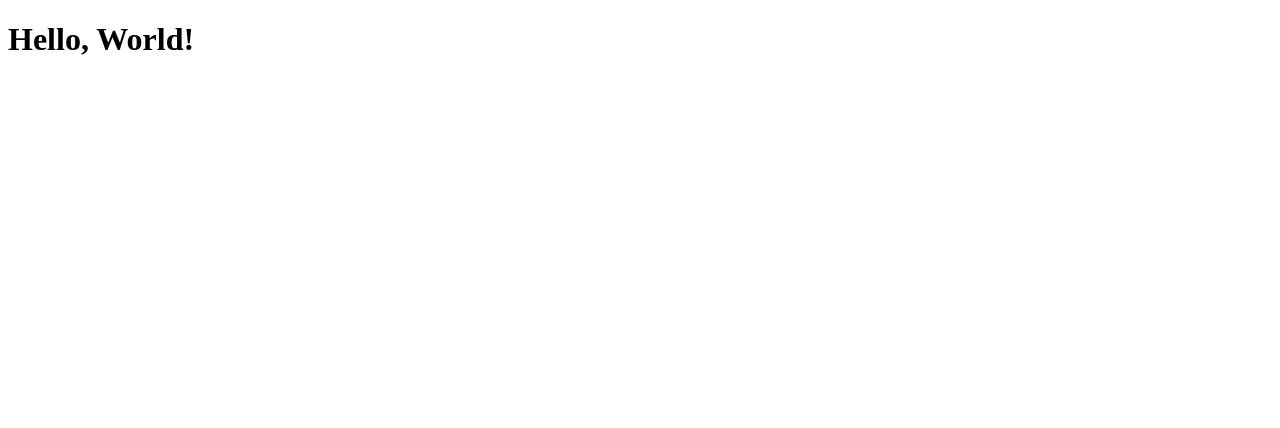
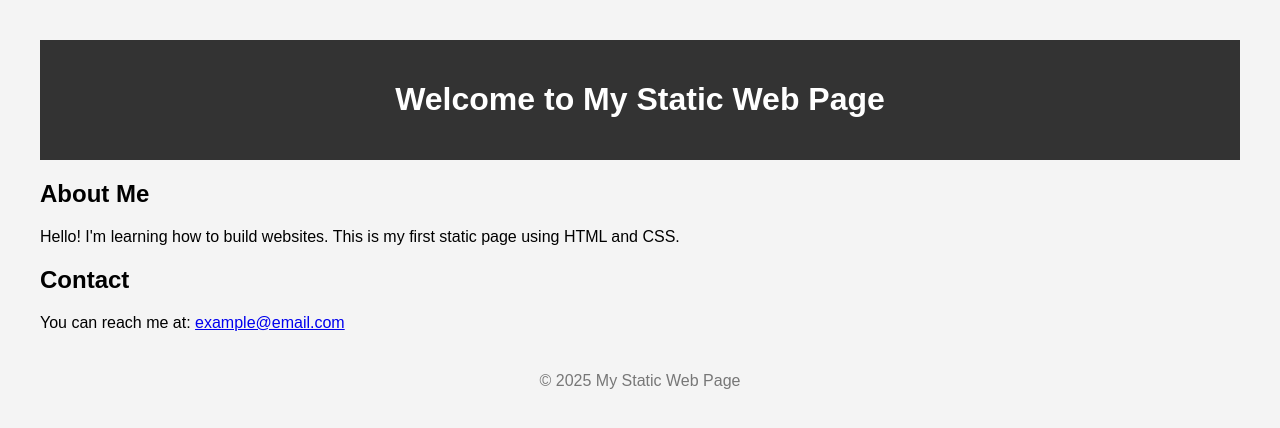
Before and after one commit to MahekChellani2025/mahekkk, a plain HTML site: page index.html in a window 1280 px wide. Drawn offline with Linux system fonts and the light colour scheme.

Commit message:
Update index.html

```diff
--- a/index.html
+++ b/index.html
@@ -1,9 +1,47 @@
 <!DOCTYPE html>
-<html>
+<html lang="en">
 <head>
-    <title>Hello World</title>
+    <meta charset="UTF-8">
+    <title>My Static Web Page</title>
+    <style>
+        body {
+            font-family: Arial, sans-serif;
+            background-color: #f4f4f4;
+            margin: 40px;
+        }
+        header {
+            background-color: #333;
+            color: white;
+            padding: 20px;
+            text-align: center;
+        }
+        section {
+            margin: 20px 0;
+        }
+        footer {
+            text-align: center;
+            color: #777;
+            margin-top: 40px;
+        }
+    </style>
 </head>
 <body>
-    <h1>Hello, World!</h1>
+    <header>
+        <h1>Welcome to My Static Web Page</h1>
+    </header>
+
+    <section>
+        <h2>About Me</h2>
+        <p>Hello! I'm learning how to build websites. This is my first static page using HTML and CSS.</p>
+    </section>
+
+    <section>
+        <h2>Contact</h2>
+        <p>You can reach me at: <a href="mailto:example@email.com">example@email.com</a></p>
+    </section>
+
+    <footer>
+        <p>&copy; 2025 My Static Web Page</p>
+    </footer>
 </body>
 </html>
```
